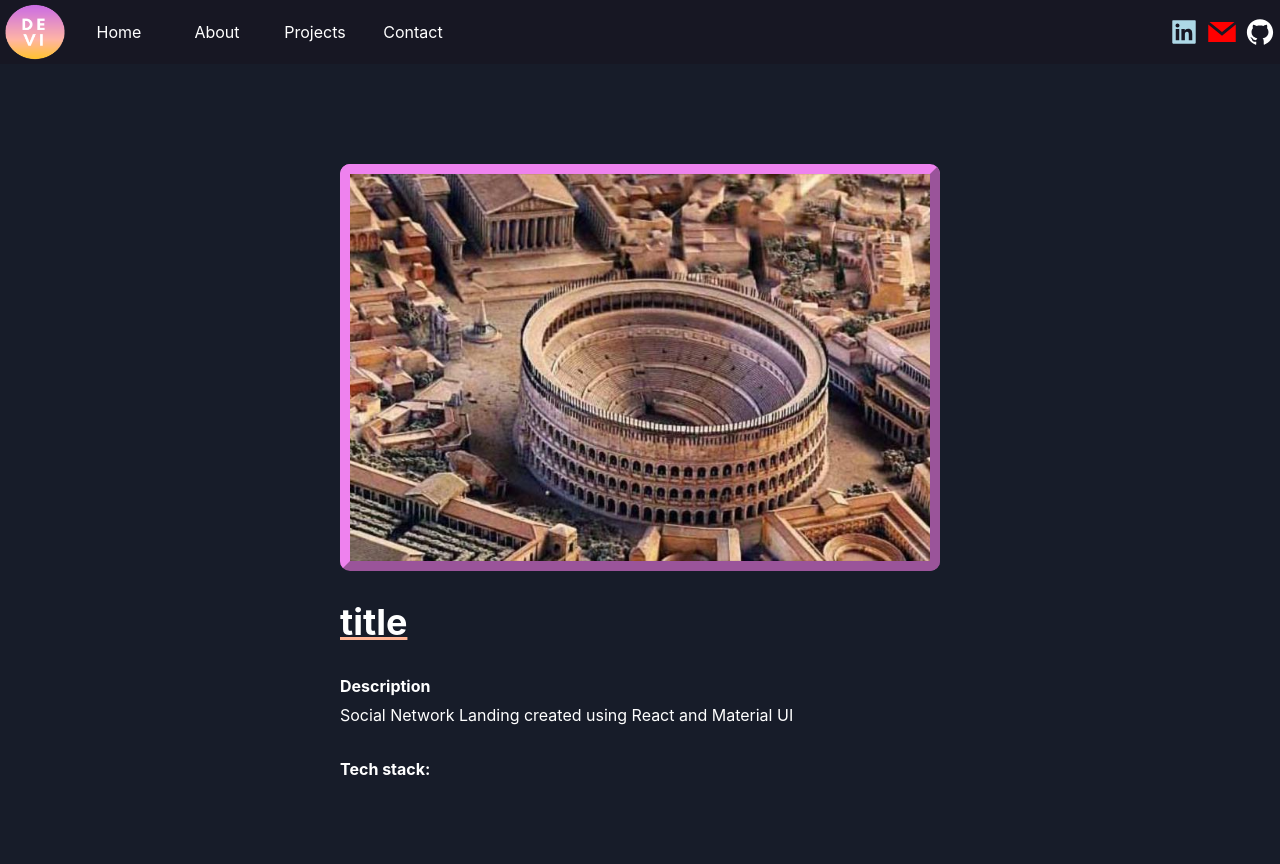
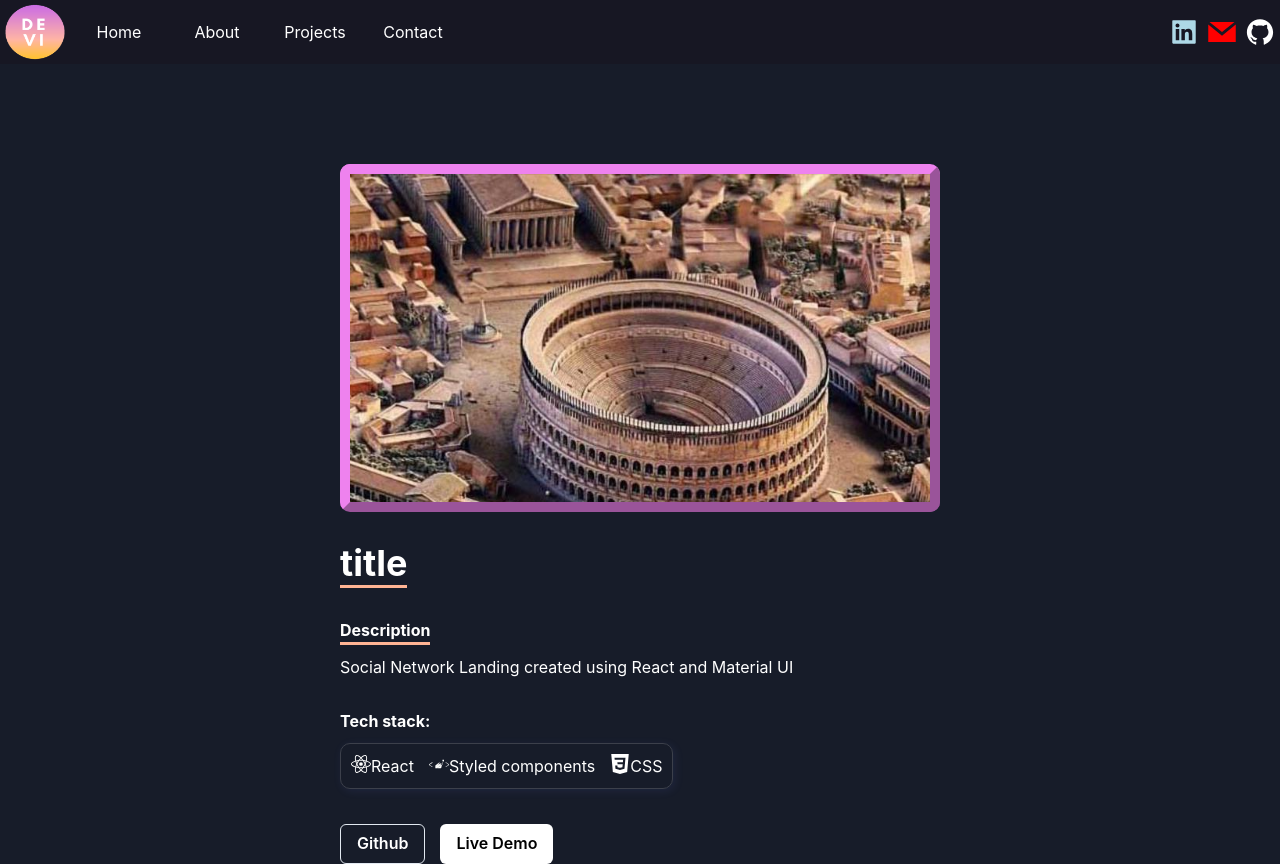
Before and after one commit to ElDev1/portfolio, a Next.js app: page /projects/1 in a window 1280 px wide. Built offline with nearby package versions, Linux system fonts and the light colour scheme.

Commit message:
contact component and project detail created

```diff
--- a/components/About/About.js
+++ b/components/About/About.js
@@ -9,6 +9,7 @@ import Sphere from "./icons";
 export const About = () => {
   return (
     <Box
+        id='about'
         h='100vh'
         maxWidth='1400px'
         as='section'
@@ -17,9 +18,8 @@ export const About = () => {
         p='0 30px'
         display='flex'
         alignItems='center'
-        id='about'
     >
-        <Flex w='70%' align='center' justify='space-between'>
+        <Flex align='center' justify='space-between'>
             <Box>
                 <Heading bgGradient='linear(to-r, #7928CA, #ffbe65)' bgClip='text' fontSize='60px'>
                     About Me
--- a/components/Main/Main.js
+++ b/components/Main/Main.js
@@ -1,5 +1,5 @@
 //import "./styles.css";
-import { Divider, Box, Button, Flex, Heading} from "@chakra-ui/react";
+import { Box, Button, Flex, Heading} from "@chakra-ui/react";
 import Image from "next/image";
 
 export const Main = () => {
@@ -24,7 +24,6 @@ export const Main = () => {
               <Button
                 _hover={{
                   backgroundImage: 'linear-gradient(to right, #7928CA , #ffbe65)',
-                  color: 'white',
                   border: 'hidden'
                 }}
                 color='white'
@@ -37,7 +36,6 @@ export const Main = () => {
                 _hover={{
                   color:'white',
                   backgroundImage: 'linear-gradient(to right, #7928CA , #ffbe65)',
-                  //border: 'solid white 1px'
                 }}
               >
                 {`Let's talk`}
--- a/components/Nav/Nav.js
+++ b/components/Nav/Nav.js
@@ -49,7 +49,7 @@ export const Nav = () => {
                         <Text
                             color='white'
                             p='1'
-                            transition='0.4s'
+                            transition='0.2s'
                             _hover={{
                                 backgroundColor:'rgba(255,255,255,0.2)',
                                 borderRadius:'10px',
--- a/pages/_app.js
+++ b/pages/_app.js
@@ -1,6 +1,7 @@
 import { ChakraProvider } from '@chakra-ui/react'
 import theme from '../styles/theme'
 import { Nav } from '../components/Nav/Nav'
+import '../styles/global.css'
 
 function MyApp({ Component, pageProps }) {
   return (
--- a/pages/projects/[id].js
+++ b/pages/projects/[id].js
@@ -1,12 +1,10 @@
-import { Box, Flex, Heading, Text, UnorderedList } from "@chakra-ui/react";
+import { Box, Flex, Heading, Button, ListItem, Text, UnorderedList } from "@chakra-ui/react";
 import Head from "next/head";
 import Image from "next/image";
 import data from '../../services/data.json'
-
+import { projectIcon } from "../../utils/projectIcon";
 
 const InfoProject = ( { dataProject } ) => {
-    console.log(dataProject)
-
     return(
         <>
             <Head>
@@ -24,7 +22,6 @@ const InfoProject = ( { dataProject } ) => {
                 <Flex
                     w='70%'
                     align='center'
-                    //justify='space-around'
                     direction='column'
                 >
                     <Box
@@ -46,19 +43,57 @@ const InfoProject = ( { dataProject } ) => {
                         />
                     </Box>
                     <Box color='white' w='600px'>
-                        <Heading mb='30px' textDecoration='underline #ffb494'>
+                        <Heading mb='30px' display='inline-block' borderBottom=' solid #ffb494'>
                             {dataProject.title}
                         </Heading>
                         <Box mb='30px'>
-                            <Text fontWeight='bold' mb='5px'>Description</Text>
+                            <Text fontWeight='bold' display='inline-block' borderBottom=' solid #ffb494' mb='10px'>Description</Text>
                             <Text>
                                 {dataProject.description}
                             </Text>
                         </Box>
-                        <Text fontWeight='bold'>Tech stack:</Text>
-                        <UnorderedList>
-
+                        <Text fontWeight='bold' mb='10px'>Tech stack:</Text>
+                        <UnorderedList
+                            m='0px'
+                            color='white'
+                            display='inline-flex'
+                            gap='15px'
+                            border='1px solid #3c404b;'
+                            boxShadow='2px 2px 10px rgba(106, 130, 251, 0.1)'
+                            rounded='10px'
+                            p='10px'
+                        >
+                            {dataProject.techStack.map((technology, i) => (
+                                <ListItem display='flex' key={i} >
+                                    {projectIcon(technology)}
+                                    {technology}
+                                </ListItem>
+                            ))}
                         </UnorderedList>
+                        <Flex mt='35px'>
+                            <Button
+                                _hover={{
+                                backgroundImage: 'linear-gradient(to right, #7928CA , #ffbe65)',
+                                color: 'white',
+                                border: 'hidden'
+                                }}
+                                color='white'
+                                variant='outline'
+                                mr='15px'
+                            >
+                                Github
+                            </Button>
+                            <Button
+                                color='black'
+                                bg='white'
+                                _hover={{
+                                color:'white',
+                                backgroundImage: 'linear-gradient(to right, #7928CA , #ffbe65)',
+                                }}
+                            >
+                                {`Live Demo`}
+                            </Button>
+                        </Flex>
                     </Box>
                 </Flex>
             </Flex>
--- a/services/data.json
+++ b/services/data.json
@@ -5,31 +5,7 @@
         "image": "/images/roma.jpg",
         "shortDescription": "Social Network Landing created using React and Material UI",
         "description": "Social Network Landing created using React and Material UI",
-        "techStack": ["React", "Material UI", "Styled Components"]
-    },
-    {
-        "id": "2",
-        "title": "title2",
-        "image": "/images/roma.jpg",
-        "description": "description"
-    },
-    {
-        "id": "3",
-        "title": "title3",
-        "image": "/images/roma.jpg",
-        "description": "description"
-    },
-    {
-        "id": "4",
-        "title": "title4",
-        "image": "/images/roma.jpg",
-        "description": "description"
-    },
-    {
-        "id": "5",
-        "title": "title",
-        "image": "/images/roma.jpg",
-        "description": "description"
+        "techStack": ["React","Styled components","CSS"]
     }
 
 ]
--- /dev/null
+++ b/styles/global.css
@@ -0,0 +1,3 @@
+html {
+    scroll-behavior: smooth;
+}
--- /dev/null
+++ b/utils/projectIcon.js
@@ -0,0 +1,42 @@
+import {
+    SiCss3,
+    SiNodeDotJs,
+    SiMongodb,
+    SiReact,
+    SiStyledcomponents,
+    SiNextDotJs,
+    SiSass,
+    SiJavascript,
+    SiHtml5,
+    SiRedux,
+  } from "react-icons/si";
+
+  export const projectIcon = (technology) => {
+    console.log(technology.toLowerCase())
+    switch (technology.toLowerCase()) {
+      case "mongodb":
+        return <SiMongodb size={20} />;
+      case "css":
+        return <SiCss3 size={20} />;
+      case "express":
+        return <SiNodeDotJs size={20} />;
+      case "nodejs":
+        return <SiNodeDotJs size={20} />;
+      case "react":
+        return <SiReact size={20} />;
+      case "nextjs":
+        return <SiNextDotJs size={20} />;
+      case "styled components":
+        return <SiStyledcomponents size={20} />;
+      case "vanilla js":
+        return <SiJavascript size={20} />;
+      case "html":
+        return <SiHtml5 size={20} />;
+      case "scss":
+        return <SiSass size={20} />;
+      case "redux":
+        return <SiRedux size={20} />;
+      default:
+        return "";
+    }
+  };
```
Also changed, not shown: components/Contact/Contact.js (added, +55 -0 lines), pages/index.js (+4 -8 lines), public/images/contact.png (added).
